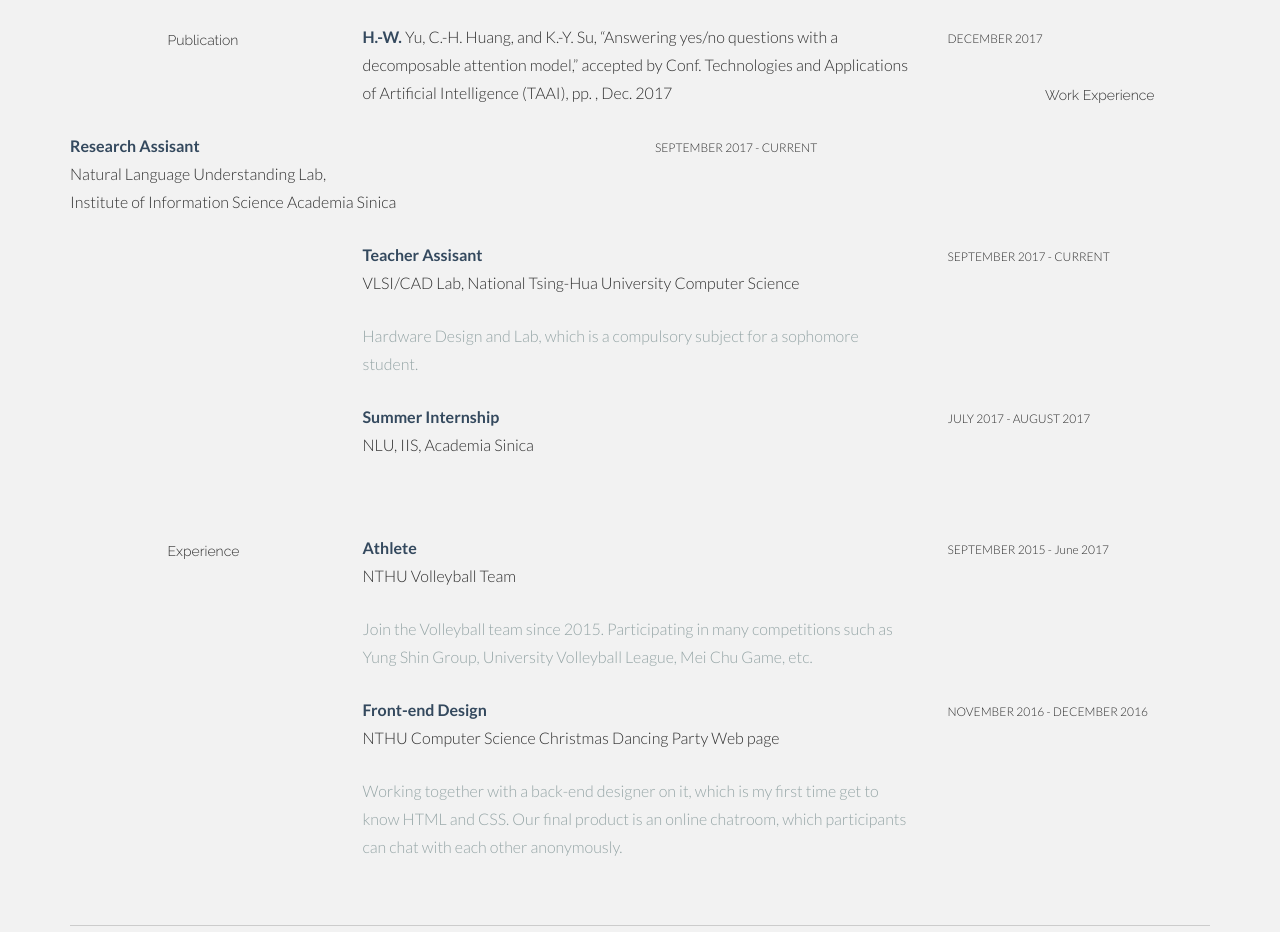
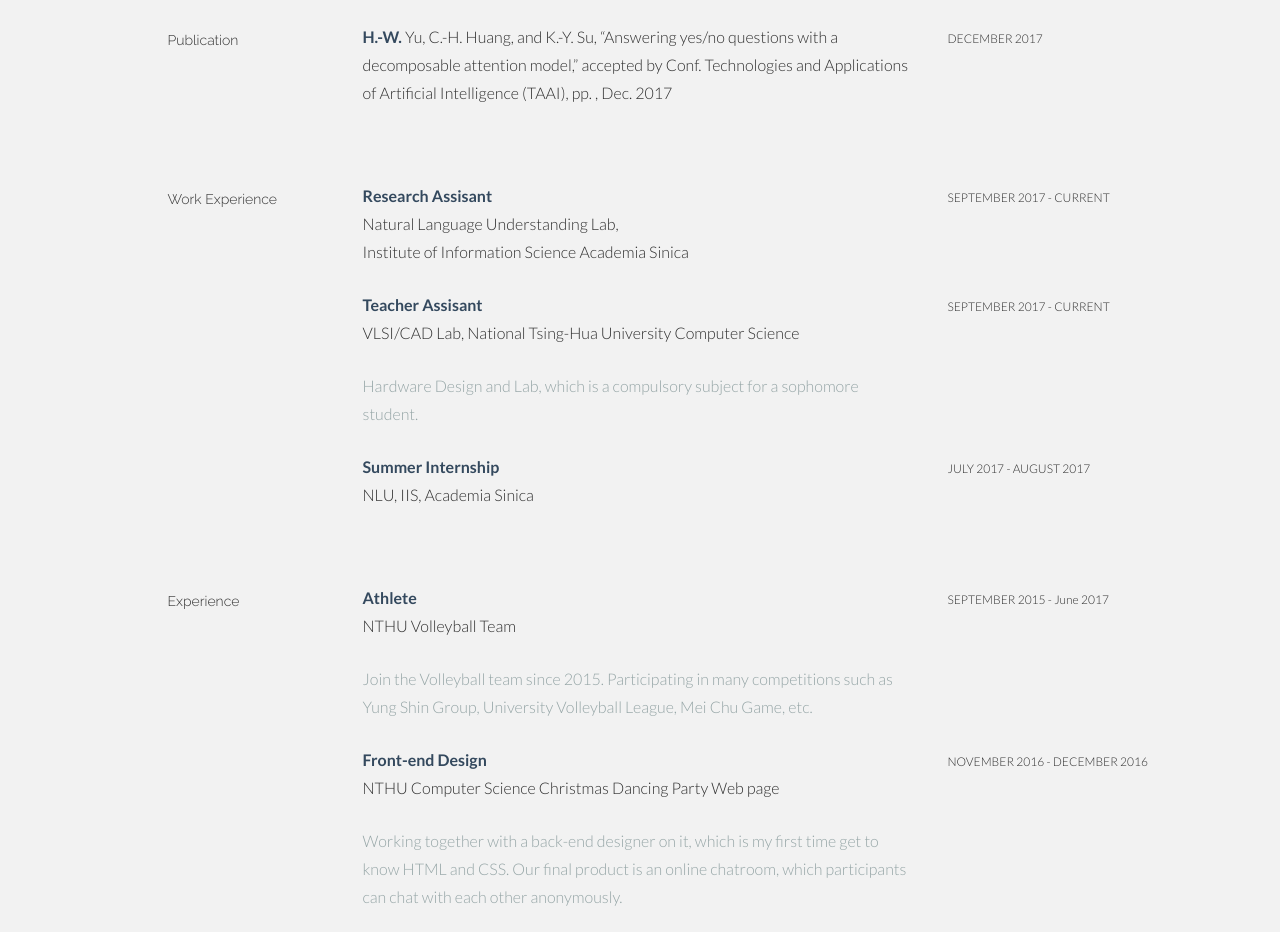
Before and after one commit to hsinweiyo/hsinweiyo.github.io, a plain HTML site: page index.html in a window 1280 px wide. Shown: the part 1060-1992 px from the top of the page. Drawn offline with Linux system fonts and the light colour scheme.

Commit message:
Update_2

```diff
--- a/index.html
+++ b/index.html
@@ -134,7 +134,10 @@
 			<div class="col-lg-3">
 				<p><sm>DECEMBER 2017</sm></p>
 			</div>
-
+		</div>
+	</div>
+	<div class="container desc">
+		<div class="row">
 			<div class="col-lg-2 col-lg-offset-1">
 				<h5>Work Experience</h5>
 			</div>
```
